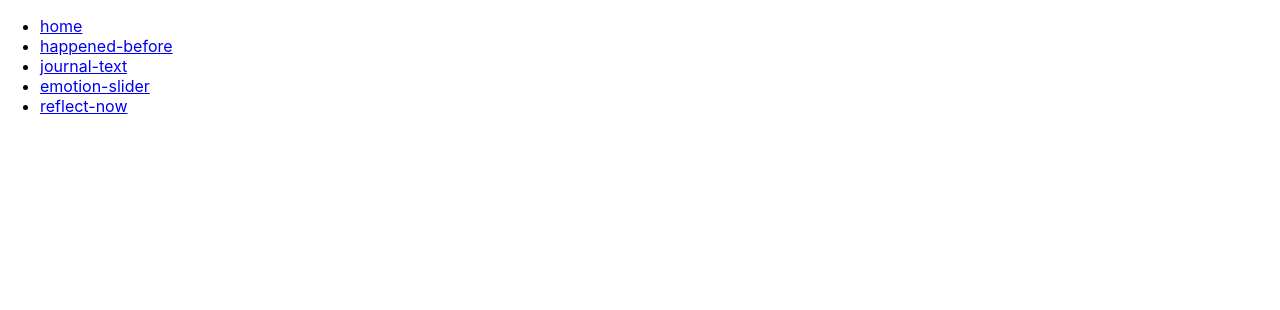
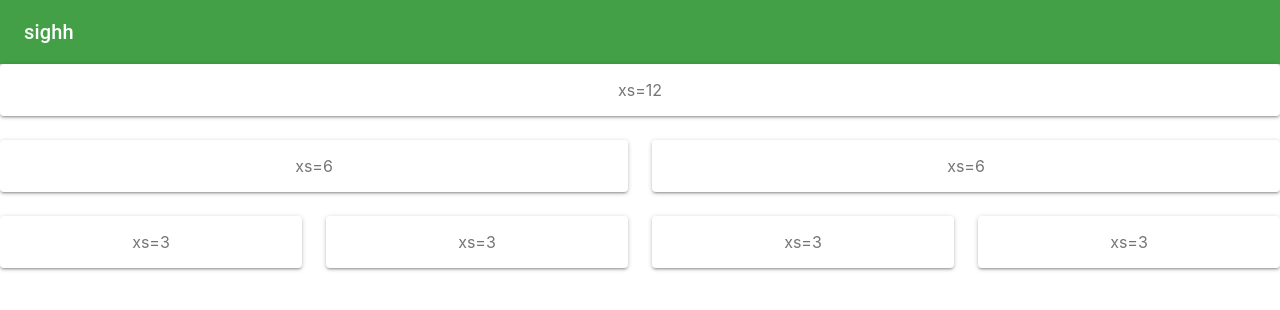
Before and after one commit to christinejavier/sigh, a React (Create React App) app in the folder my-app/: page / in a window 1280 px wide. Shown: the top 310 px of the page. Built offline with nearby package versions, Linux system fonts and the light colour scheme.

Commit message:
added topnav

```diff
--- a/my-app/src/App.js
+++ b/my-app/src/App.js
@@ -1,18 +1,75 @@
 import React, { Component } from 'react';
 import './App.css';
 
-class App extends Component {
-  render() {
-    return (
-      <ul>
-        <li><a href="/">home</a></li>
-        <li><a href="/happened-before">happened-before</a></li>
-        <li><a href="/journal-text">journal-text</a></li>
-        <li><a href="/emotion-slider">emotion-slider</a></li>
-        <li><a href="/reflect-now">reflect-now</a></li>
-      </ul>
-    );
-  }
+import PropTypes from 'prop-types';
+import { withStyles } from '@material-ui/core/styles';
+import Paper from '@material-ui/core/Paper';
+import Grid from '@material-ui/core/Grid';
+
+const styles = theme => ({
+  root: {
+    flexGrow: 1,
+  },
+  paper: {
+    padding: theme.spacing.unit * 2,
+    textAlign: 'center',
+    color: theme.palette.text.secondary,
+  },
+});
+
+function App(props) {
+  const { classes } = props;
+
+  return (
+    <div className={classes.root}>
+      <Grid container spacing={24}>
+        <Grid item xs={12}>
+          <Paper className={classes.paper}>xs=12</Paper>
+        </Grid>
+        <Grid item xs={6}>
+          <Paper className={classes.paper}>xs=6</Paper>
+        </Grid>
+        <Grid item xs={6}>
+          <Paper className={classes.paper}>xs=6</Paper>
+        </Grid>
+        <Grid item xs={3}>
+          <Paper className={classes.paper}>xs=3</Paper>
+        </Grid>
+        <Grid item xs={3}>
+          <Paper className={classes.paper}>xs=3</Paper>
+        </Grid>
+        <Grid item xs={3}>
+          <Paper className={classes.paper}>xs=3</Paper>
+        </Grid>
+        <Grid item xs={3}>
+          <Paper className={classes.paper}>xs=3</Paper>
+        </Grid>
+      </Grid>
+    </div>
+  );
 }
 
-export default App;
+App.propTypes = {
+  classes: PropTypes.object.isRequired,
+};
+
+export default withStyles(styles)(App);
+
+
+
+
+// class App extends Component {
+//   render() {
+//     return (
+//       <ul>
+//         <li><a href="/">home</a></li>
+//         <li><a href="/happened-before">happened-before</a></li>
+//         <li><a href="/journal-text">journal-text</a></li>
+//         <li><a href="/emotion-slider">emotion-slider</a></li>
+//         <li><a href="/reflect-now">reflect-now</a></li>
+//       </ul>
+//     );
+//   }
+// }
+
+// export default App;
--- /dev/null
+++ b/my-app/src/components/TopBar/index.jsx
@@ -0,0 +1,51 @@
+import React, { Component } from 'react';
+import './top-bar.css';
+
+import PropTypes from 'prop-types';
+import { withStyles } from '@material-ui/core/styles';
+import AppBar from '@material-ui/core/AppBar';
+import Toolbar from '@material-ui/core/Toolbar';
+import Typography from '@material-ui/core/Typography';
+import { MuiThemeProvider, createMuiTheme } from '@material-ui/core/styles';
+import purple from '@material-ui/core/colors/purple';
+
+const styles = {
+  root: {
+    flexGrow: 1,
+  },
+};
+
+const theme = createMuiTheme({
+  palette: {
+    primary: {
+      main: '#43a047',
+    },
+    secondary: {
+      main: '#c5e1a5',
+    },
+  },
+});
+
+function TopBar(props) {
+  const { classes } = props;
+
+  return (
+    <MuiThemeProvider theme={theme}>
+      <div className={classes.root}>
+        <AppBar position="static" color="primary">
+          <Toolbar>
+            <Typography variant="h6" color="inherit">
+              sighh
+            </Typography>
+          </Toolbar>
+        </AppBar>
+      </div>
+    </MuiThemeProvider>
+  );
+}
+
+TopBar.propTypes = {
+  classes: PropTypes.object.isRequired,
+};
+
+export default withStyles(styles)(TopBar);
--- a/my-app/src/index.js
+++ b/my-app/src/index.js
@@ -3,6 +3,7 @@ import ReactDOM from 'react-dom';
 import './index.css';
 import { Route, Link, BrowserRouter as Router } from 'react-router-dom'
 import App from './App';
+import TopBar from './components/TopBar';
 import HappenedBefore from './components/HappenedBefore';
 import JournalText from './components/JournalText';
 import EmotionsSlider from './components/EmotionsSlider';
@@ -11,6 +12,7 @@ import * as serviceWorker from './serviceWorker';
 
 const routing = (
   <Router>
+    <TopBar></TopBar>
     <div>
       <Route exact path="/" component={App} />
       <Route path="/happened-before" component={HappenedBefore} />
```
Also changed, not shown: my-app/src/components/TopBar/top-bar.css (added).
